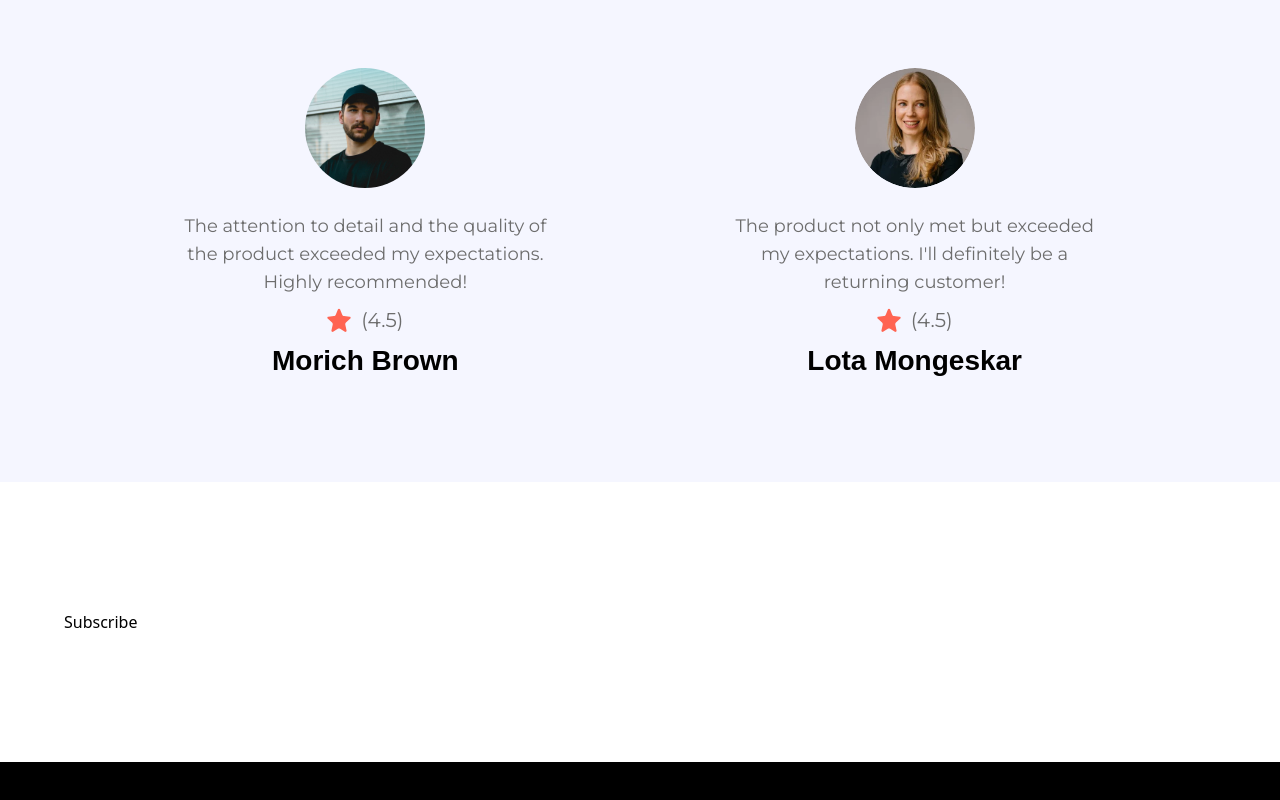
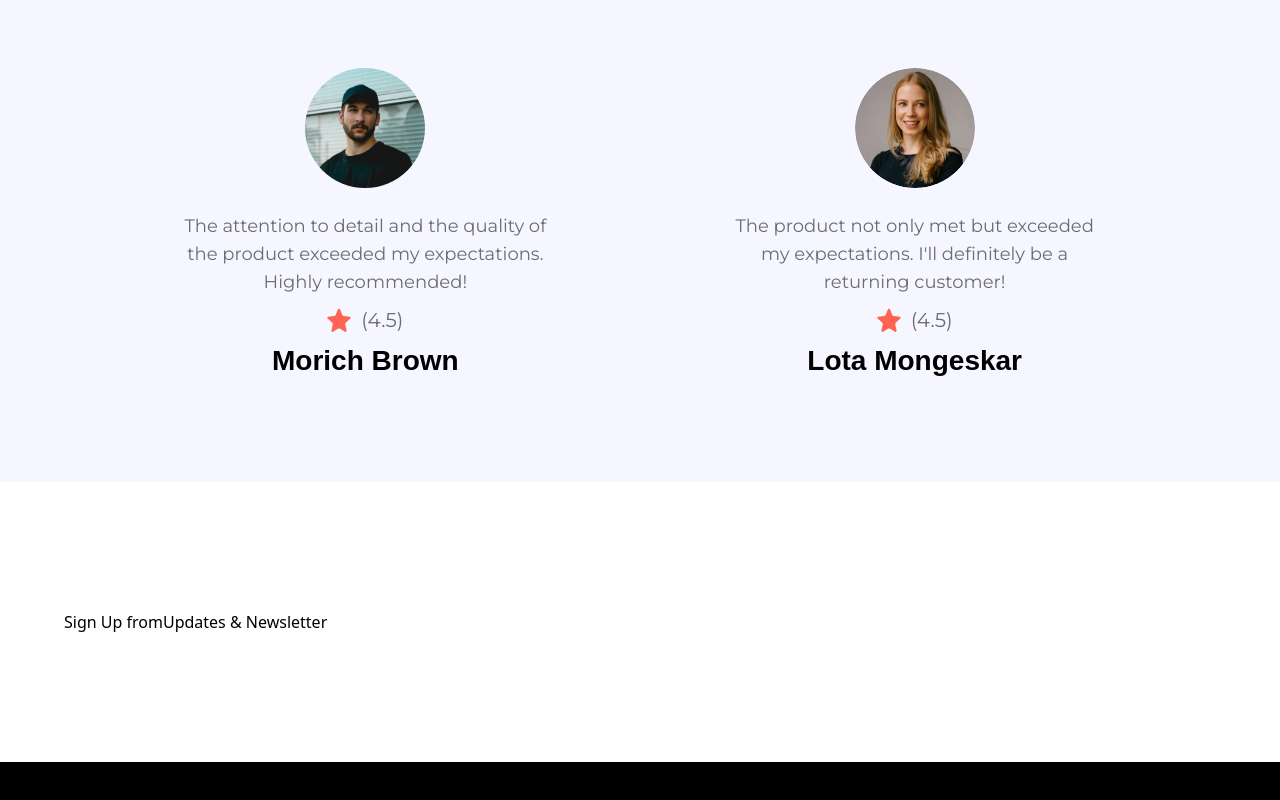
Before and after one commit to shoaiblatif22/Nike-Website-Clone, a React (Vite) app: page / in a window 1280 px wide. Shown: the part 3758-4558 px from the top of the page. Built offline with nearby package versions, Linux system fonts and the light colour scheme; a web font is replaced by a local one.

Commit message:
Added in content and classname for subscribe and newsletter section

```diff
--- a/src/sections/Subscribe.jsx
+++ b/src/sections/Subscribe.jsx
@@ -1,6 +1,15 @@
 const Subscribe = () => {
   return (
-    <div>Subscribe</div>
+    <section className="max-container
+    flex justify-between items-center
+    max-lg:flex-col gap-10"
+    id="contact us">
+      <h3>Sign Up from
+        <span>
+          Updates
+        </span> & Newsletter
+      </h3>
+    </section>
   )
 }
 
```
